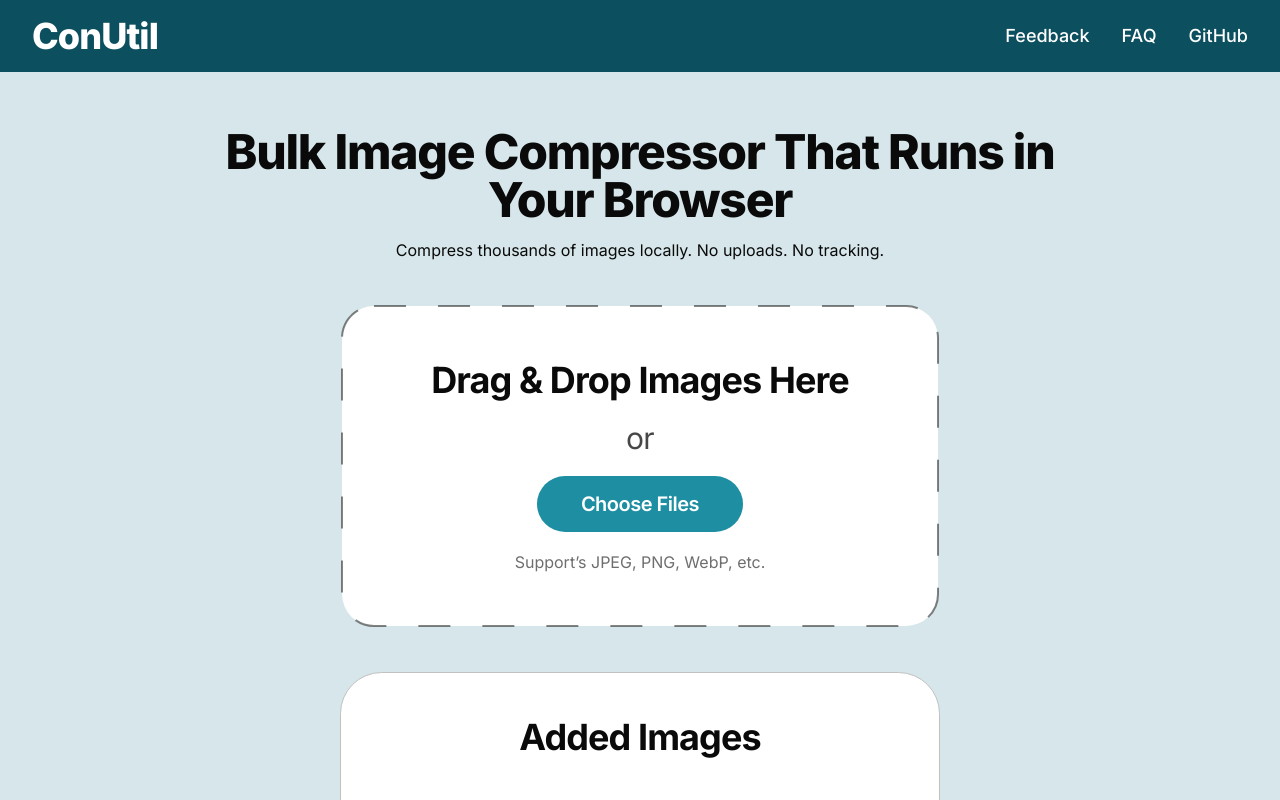
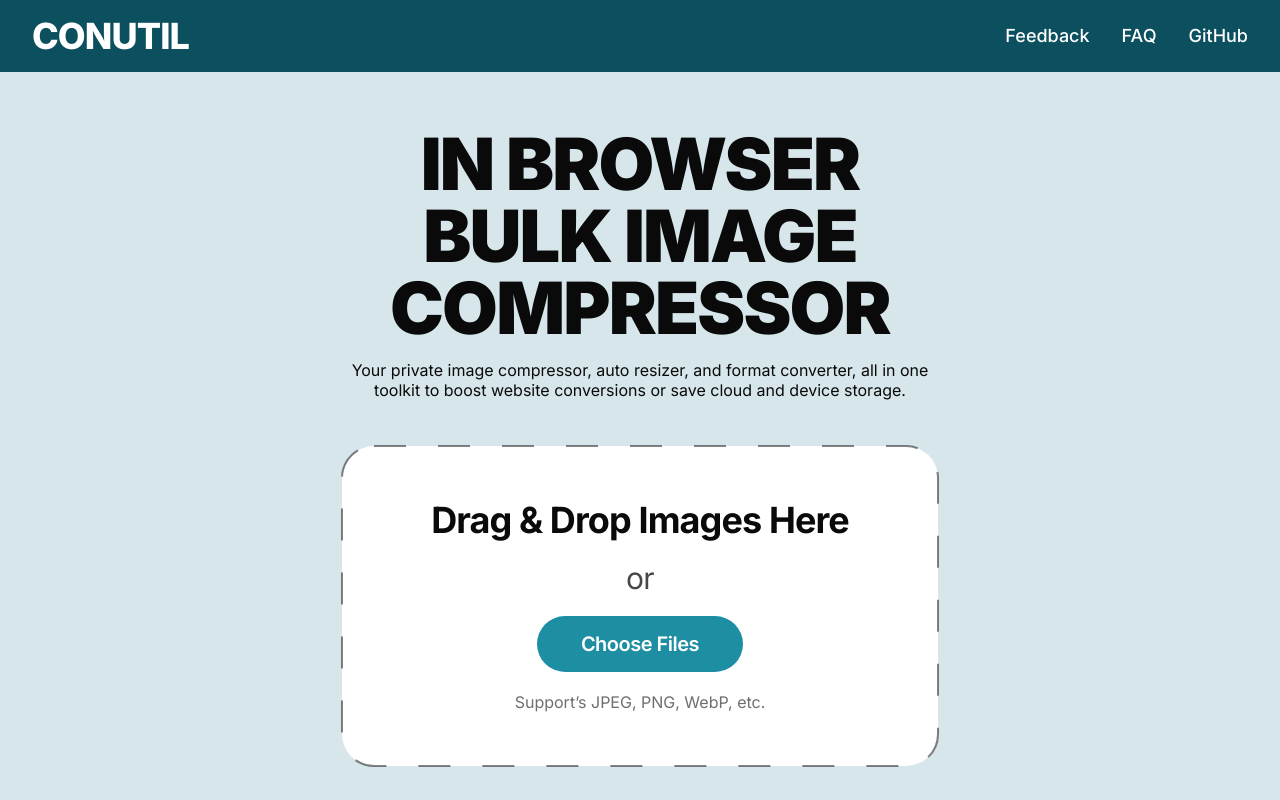
Before and after one commit to mahmedalam/conutil, a Next.js app: page / in a window 1280 px wide. Shown: the top 800 px of the page. Built offline with nearby package versions, Linux system fonts and the light colour scheme.

Commit message:
refactor(ui): update header, hero style and text

```diff
--- a/app/globals.css
+++ b/app/globals.css
@@ -130,13 +130,13 @@
     @apply max-w-150 w-full;
   }
   h1 {
-    @apply max-w-4xl text-4xl md:text-5xl font-extrabold tracking-tight text-center;
+    @apply max-w-4xl text-[2.5rem] sm:text-6xl md:text-7xl font-black tracking-tight text-center;
   }
   h2 {
     @apply text-3xl md:text-4xl font-bold tracking-tight text-center;
   }
   p {
-    @apply leading-5;
+    @apply max-w-150 leading-5 text-center;
   }
 }
 
@@ -151,3 +151,9 @@
     @apply bg-card px-5 py-11 space-y-8 border rounded-4xl;
   }
 }
+
+@media (max-width: 640px) {
+  h1 {
+    @apply leading-10;
+  }
+}
--- a/app/layout.tsx
+++ b/app/layout.tsx
@@ -8,7 +8,7 @@
 const inter = Inter({
   variable: "--font-inter",
   subsets: ["latin"],
-  weight: ["300", "400", "500", "600", "700", "800"],
+  weight: ["300", "400", "500", "600", "700", "800", "900"],
 });
 
 export const metadata: Metadata = {
--- a/app/page.tsx
+++ b/app/page.tsx
@@ -20,9 +20,19 @@
   return (
     <main className="min-h-screen container mx-auto flex flex-col items-center gap-11 px-4 py-11 md:p-14">
       {/* Hero Section */}
-      <section className="flex flex-col gap-4 text-center max-w-4xl">
-        <h1>Bulk Image Compressor That Runs in Your Browser</h1>
-        <p>Compress thousands of images locally. No uploads. No tracking.</p>
+      <section className="flex flex-col gap-4">
+        <h1>
+          IN BROWSER
+          <br />
+          BULK IMAGE
+          <br />
+          COMPRESSOR
+        </h1>
+        <p>
+          Your private image compressor, auto resizer, and format converter, all
+          in one toolkit to boost website conversions or save cloud and device
+          storage.
+        </p>
       </section>
       {/* Upload Box */}
       <section>
--- a/components/layout/header.tsx
+++ b/components/layout/header.tsx
@@ -3,12 +3,12 @@
 
 export default function Header() {
   return (
-    <header className="bg-secondary text-secondary-foreground flex justify-between items-center px-6 md:px-8 py-4">
+    <header className="bg-secondary text-secondary-foreground flex justify-between items-center px-4 md:px-8 py-4">
       <Link
         href="/"
         className="text-2xl md:text-4xl font-extrabold tracking-tight"
       >
-        ConUtil
+        CONUTIL
       </Link>
       <nav>
         <ul className="flex gap-4 md:gap-8">
```
